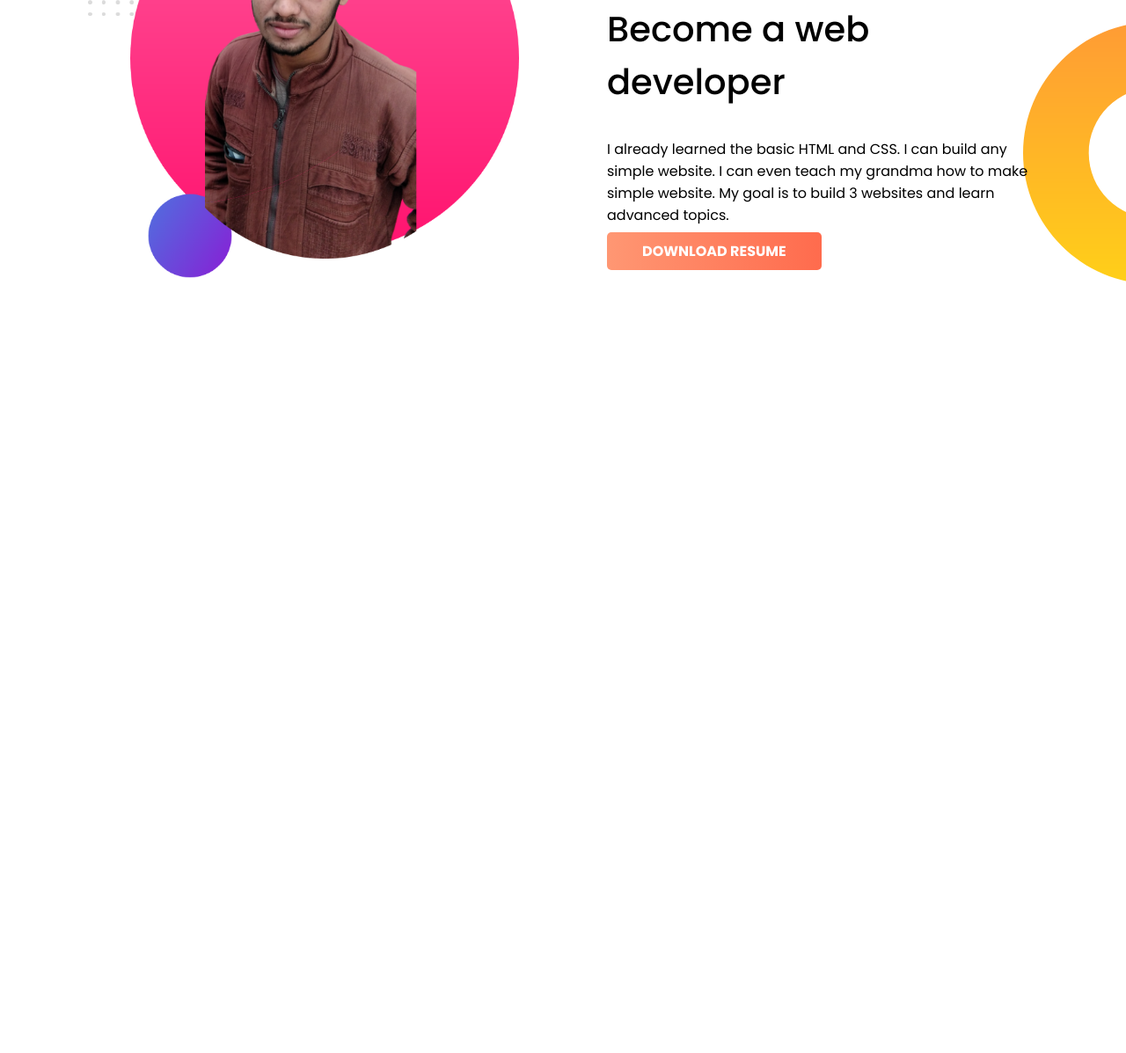
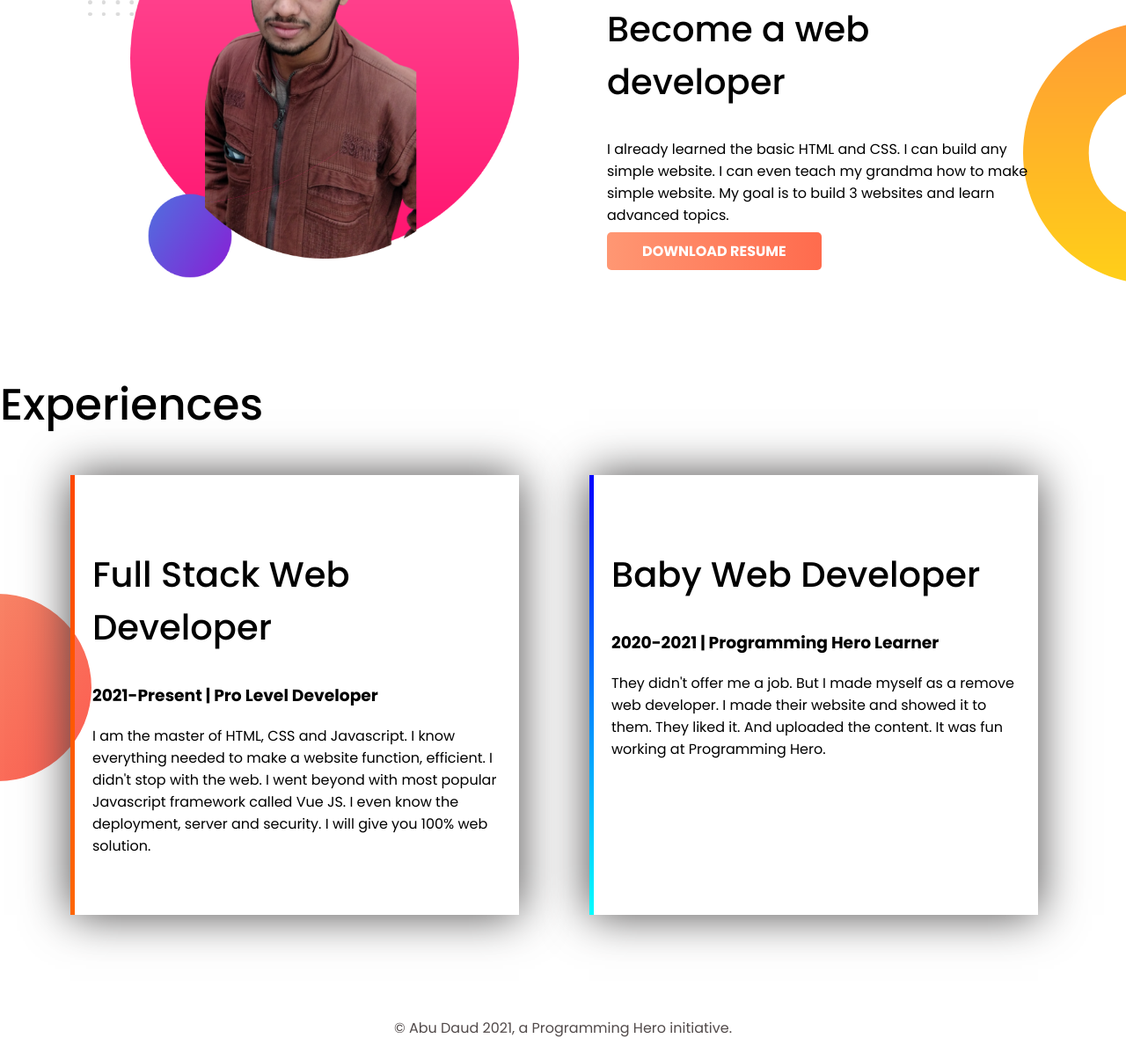
Before and after one commit to abudaudhossain/portfolio-website, a plain HTML site: page index.html in a window 1280 px wide. Shown: the part 748-1945 px from the top of the page at 88% size. Before the commit the page ends 1071 px from the top, so only its background shows below. Drawn offline with Linux system fonts and the light colour scheme.

Commit message:
Complete Protfolio Website

```diff
--- a/index.html
+++ b/index.html
@@ -37,12 +37,30 @@
             <a class="linkBtn" href="http://" target="_blank" rel="noopener noreferrer">DOWNLOAD RESUME</a>
         </div>
 
-
-
+    </section>
+    <section id="expetiences" class="pb mt">
+        <h1>Experiences</h1>
+        <div class="flexible pr ex-pl">
+            <div class="half-width exper-area mr" id="full-stack">
+                <h2>Full Stack Web Developer</h2>
+                <h3>2021-Present | Pro Level Developer</h3>
+                <p>I am the master of HTML, CSS and Javascript. I know everything needed to make a website function, efficient. I didn't stop with the web. I went beyond with most popular Javascript framework called Vue JS. I even know the deployment, server and security. I will give you 100% web solution.</p>
+            </div>
+            <div  class="half-width exper-area ml" id="baby-developer">
+                <h2>Baby Web Developer</h2>
+                <h3>2020-2021 | Programming Hero Learner</h3>
+                <p>They didn't offer me a job. But I made myself as a remove web developer. I made their website and showed it to them. They liked it. And uploaded the content. It was fun working at Programming Hero.</p>
+            </div>
+        </div>
 
 
     </section>
 
+    <footer>
+        <p>© Abu Daud 2021, a Programming Hero initiative.</p>
+    </footer>
+
+
 
 </body>
 </html>
--- a/style.css
+++ b/style.css
@@ -11,10 +11,10 @@ body{
     width:50%;
 }
 .ml{
-    margin-left: 200px;
+    margin-left: 40px;
 }
 .mr{
-    margin-right: 100px;
+    margin-right: 40px;
 }
 .mt{
     margin-top: 100px;
@@ -65,3 +65,30 @@ img{
     background-repeat: no-repeat;
     background-position: right bottom;
 }
+#expetiences{
+    background-image: url(./img/exp-bg.png);
+    background-repeat: no-repeat;
+    background-position:left center;
+}
+.exper-area{
+    padding: 50px 20px;
+   box-shadow: 0px 0px 50px #4b4949;
+}
+#full-stack{
+    border-left: 5px solid;
+    border-image: linear-gradient(#ff4800, #ff6600) 3;
+    /* border-image-slice: 1; */
+}
+#baby-developer{
+    border-left: 5px solid;
+    border-image: linear-gradient(blue, cyan) 3;
+    /* border-image-slice: 1; */
+}
+.ex-pl{
+    padding-left: 80px;
+}
+
+footer{
+    text-align: center;
+    color:#524b4b
+}
```
